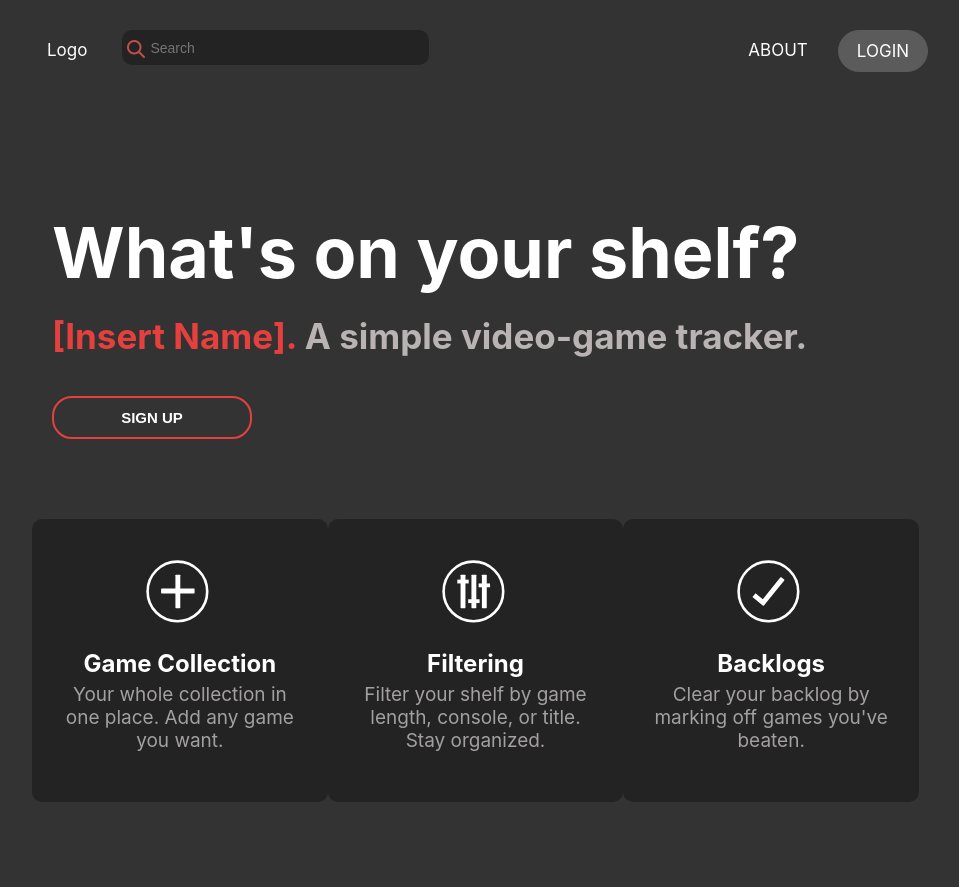
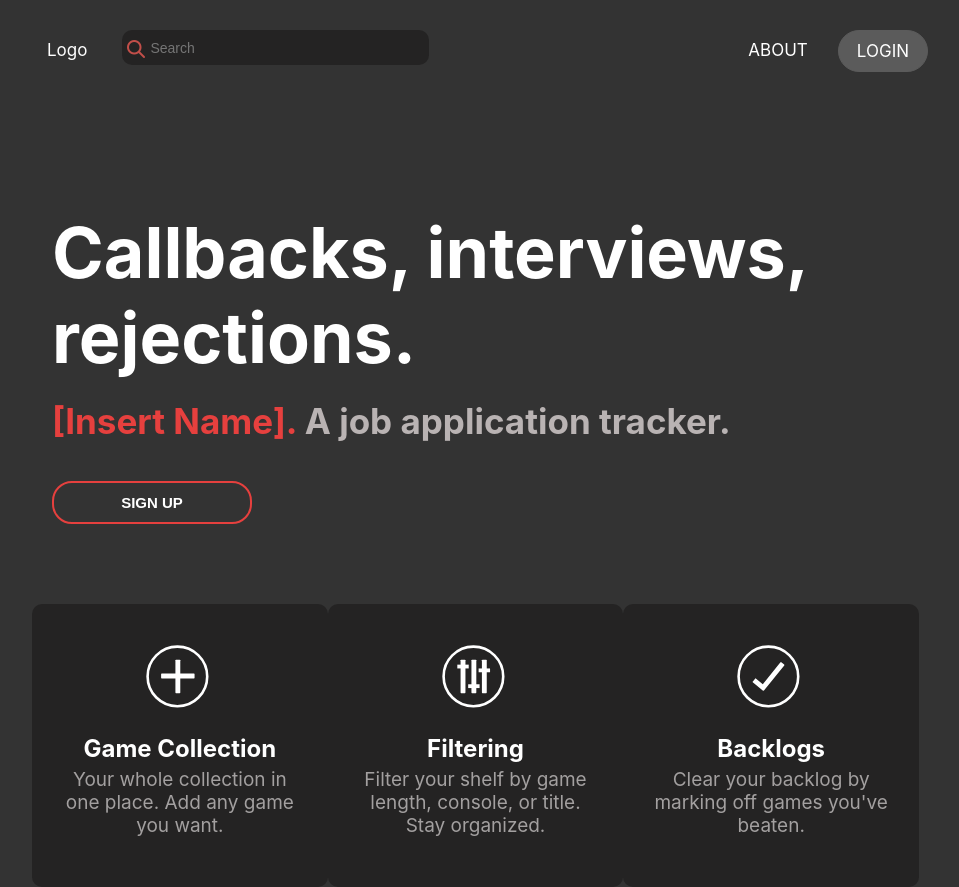
Before and after one commit to sethpoly/job_application_client, a React (Create React App) app: page / in a window 1280 px wide. Shown: the whole page, without its empty margins (160-1119 px from the left). Before the commit the page ends 802 px from the top, so only its background shows below. Built offline with nearby package versions, Linux system fonts and the light colour scheme.

Commit message:
Changed homedefault wording

```diff
--- a/src/App.js
+++ b/src/App.js
@@ -4,10 +4,6 @@ import './App.css';
 import Login from './components/Login';
 import Home from './components/Home';
 
-import CreateBook from './components/CreateBook';
-import ShowBookList from './components/ShowBookList';
-import ShowBookDetails from './components/ShowBookDetails';
-import UpdateBookInfo from './components/UpdateBookInfo';
 
 class App extends Component {
   render() {
@@ -16,9 +12,6 @@ class App extends Component {
         <div>
           <Route exact path='/' component={Home} />
           <Route path="/login" component={Login} />
-
-          <Route path='/edit-book/:id' component={UpdateBookInfo} />
-          <Route path='/show-book/:id' component={ShowBookDetails} />
         </div>
       </Router>
     );
--- a/src/components/HomeDefault.js
+++ b/src/components/HomeDefault.js
@@ -7,10 +7,10 @@ function HomeDefault() {
   return (
     <div>
       <div className="home-header-container">
-          <h1 className="header-title">What's on your shelf?</h1>
+          <h1 className="header-title">Callbacks, interviews, rejections.</h1>
           <h2 className="subheader-title"><span
               style={{color:'var(--red-color)'}}>[Insert Name]. </span>
-              A simple video-game tracker.</h2>
+              A job application tracker.</h2>
           <Link to="/Login">
             <button className="btn-signup">SIGN UP</button>
           </Link>
```
Also changed, not shown: src/components/BookStuff/BookCard.js (renamed from src/components/BookCard.js), src/components/BookStuff/CreateBook.js (renamed from src/components/CreateBook.js), src/components/BookStuff/ShowBookDetails.js (renamed from src/components/ShowBookDetails.js), src/components/BookStuff/ShowBookList.js (renamed from src/components/ShowBookList.js), src/components/BookStuff/UpdateBookInfo.js (renamed from src/components/UpdateBookInfo.js).
